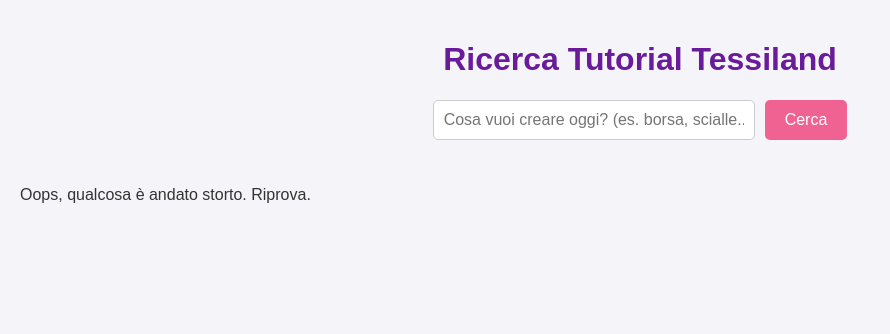
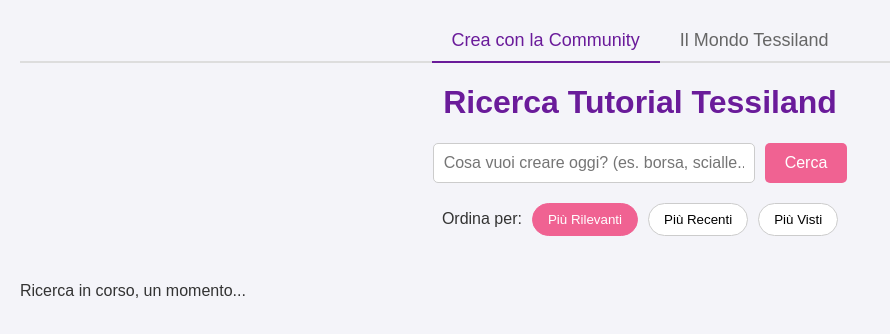
Before and after one commit to Tessiland/tessiland-Youtube, a plain HTML site: page index.html in a window 1280 px wide. Both pictures are taken after a click on the button "Cerca". Shown: the whole page, without its empty margins (0-890 px from the left). Drawn offline with Linux system fonts and the light colour scheme; no server answers.

Commit message:
Implementata interfaccia a schede e logica filtri

```diff
--- a/index.html
+++ b/index.html
@@ -8,17 +8,37 @@
 </head>
 <body>
 
+    <nav class="tabs">
+        <button id="tabDiscover" class="tab-button active">Crea con la Community</button>
+<button id="tabMyChannel" class="tab-button">Il Mondo Tessiland</button>
+    </nav>
+
+    <div id="discoverContent" class="tab-content active">
         <header>
             <h1>Ricerca Tutorial Tessiland</h1>
             <div class="search-container">
                 <input type="text" id="searchInput" placeholder="Cosa vuoi creare oggi? (es. borsa, scialle...)">
                 <button id="searchButton">Cerca</button>
             </div>
+            <div id="filterContainer" class="filter-container">
+                <span>Ordina per:</span>
+                <button class="filter-button active" data-order="relevance">Più Rilevanti</button>
+                <button class="filter-button" data-order="date">Più Recenti</button>
+                <button class="filter-button" data-order="viewCount">Più Visti</button>
+            </div>
         </header>
+        <main id="discoverResults"></main>
+    </div>
 
-    <main>
-        <div id="resultsContainer"></div>
-    </main>
+    <div id="myChannelContent" class="tab-content">
+        <header>
+            <h1>Dal Mio Canale Ufficiale</h1>
+            <p>Una raccolta sempre aggiornata degli ultimi video tutorial Tessiland.</p>
+        </header>
+        <main id="myChannelResults"></main>
+    </div>
+
+
     <script src="script.js"></script>
 </body>
 </html>
--- a/script.js
+++ b/script.js
@@ -1,62 +1,133 @@
-// 1. Prendiamo le "maniglie" degli elementi HTML
+// =================================================================
+// 1. RIFERIMENTI AGLI ELEMENTI HTML
+// =================================================================
+
+// Contenitori principali
+const discoverContent = document.getElementById('discoverContent');
+const myChannelContent = document.getElementById('myChannelContent');
+const discoverResults = document.getElementById('discoverResults');
+const myChannelResults = document.getElementById('myChannelResults');
+
+// Pulsanti delle schede (Tab)
+const tabDiscover = document.getElementById('tabDiscover');
+const tabMyChannel = document.getElementById('tabMyChannel');
+
+// Elementi della ricerca nella scheda "Scopri"
 const searchButton = document.getElementById('searchButton');
 const searchInput = document.getElementById('searchInput');
-const resultsContainer = document.getElementById('resultsContainer');
 
-// Funzione per mostrare i video sulla pagina
-function displayVideos(videos) {
-    // Svuotiamo i risultati precedenti
-    resultsContainer.innerHTML = '';
+// Pulsanti dei filtri
+const filterButtons = document.querySelectorAll('.filter-button');
 
-    // Se non ci sono video, mostriamo un messaggio
+// =================================================================
+// 2. STATO DELL'APPLICAZIONE
+// =================================================================
+
+let activeOrder = 'relevance'; // Il filtro di default è 'rilevanza'
+
+// =================================================================
+// 3. LOGICA DI RICERCA
+// =================================================================
+
+// Funzione generica per mostrare i video in un contenitore
+function displayVideos(videos, container) {
+    container.innerHTML = ''; // Svuota i risultati precedenti
     if (videos.length === 0) {
-        resultsContainer.innerHTML = '<p>Nessun video trovato per la tua ricerca.</p>';
+        container.innerHTML = '<p>Nessun video trovato.</p>';
         return;
     }
-
-    // Per ogni video trovato, creiamo una "card" HTML
     videos.forEach(video => {
         const videoElement = document.createElement('div');
-        videoElement.className = 'video-card'; // Aggiungiamo una classe per lo stile
-
+        videoElement.className = 'video-card';
         videoElement.innerHTML = `
-            <a href="https://www.youtube.com/watch?v=${video.videoId}" target="_blank">
+            <a href="https://www.youtube.com/watch?v=$${video.videoId}" target="_blank" rel="noopener noreferrer">
                 <img src="${video.thumbnail}" alt="${video.title}">
                 <h3>${video.title}</h3>
                 <p>Canale: ${video.channel}</p>
             </a>
         `;
-        resultsContainer.appendChild(videoElement);
+        container.appendChild(videoElement);
     });
 }
 
-// 2. Diciamo al pulsante di "ascoltare" l'evento 'click'
-searchButton.addEventListener('click', async () => {
-    // 3. Quando l'utente clicca, esegui questa funzione asincrona
-
-    // Prendiamo il testo scritto dall'utente e aggiungiamo "Tessiland" per una ricerca mirata
+// Funzione per la ricerca nella scheda "Scopri"
+async function handleDiscoverSearch() {
     const userQuery = searchInput.value;
     const searchTerm = `Tessiland ${userQuery}`;
+    discoverResults.innerHTML = '<p>Ricerca in corso, un momento...</p>';
 
-    // Mostriamo un messaggio di attesa
-    resultsContainer.innerHTML = '<p>Ricerca in corso, un momento...</p>';
+    // Qui inseriremo la chiamata alla funzione Netlify per la ricerca generale
+    console.log(`Ricerca "Scopri": Query='${searchTerm}', Ordine='${activeOrder}'`);
+    // Per ora simuliamo un risultato vuoto
+    // displayVideos([], discoverResults);
+}
 
-    try {
-        // Chiamiamo la nostra Funzione Netlify passando il termine di ricerca
-        const response = await fetch(`/.netlify/functions/cerca-youtube?q=${encodeURIComponent(searchTerm)}`);
+// Funzione per caricare i video del "Mio Canale"
+async function handleMyChannelLoad() {
+    myChannelResults.innerHTML = '<p>Caricamento video dal canale ufficiale...</p>';
 
-        if (!response.ok) {
-            throw new Error('Errore di rete o dal server.');
+    // Qui inseriremo la chiamata alla funzione Netlify per il canale specifico
+    console.log('Ricerca "Il Mio Canale"');
+    // Per ora simuliamo un risultato vuoto
+    // displayVideos([], myChannelResults);
+}
+
+// =================================================================
+// 4. GESTIONE EVENTI (CLICKS)
+// =================================================================
+
+// Logica per cambiare scheda
+function switchToTab(activeTab) {
+    if (activeTab === 'discover') {
+        // Mostra contenuti "Scopri"
+        discoverContent.classList.add('active');
+        myChannelContent.classList.remove('active');
+        // Aggiorna stile pulsanti
+        tabDiscover.classList.add('active');
+        tabMyChannel.classList.remove('active');
+    } else {
+        // Mostra contenuti "Mio Canale"
+        myChannelContent.classList.add('active');
+        discoverContent.classList.remove('active');
+        // Aggiorna stile pulsanti
+        tabMyChannel.classList.add('active');
+        tabDiscover.classList.remove('active');
+        // Carica i video del canale se non sono già stati caricati
+        if (myChannelResults.innerHTML === '') {
+            handleMyChannelLoad();
         }
+    }
+}
 
-        const videos = await response.json();
+// Event listener per i pulsanti delle schede
+tabDiscover.addEventListener('click', () => switchToTab('discover'));
+tabMyChannel.addEventListener('click', () => switchToTab('myChannel'));
 
-        // Usiamo la nostra nuova funzione per mostrare i video
-        displayVideos(videos);
-
-    } catch (error) {
-        // In caso di errore, lo mostriamo sulla pagina
-        resultsContainer.innerHTML = '<p>Oops, qualcosa è andato storto. Riprova.</p>';
-        console.error('Errore:', error);
+// Event listener per il pulsante di ricerca
+searchButton.addEventListener('click', handleDiscoverSearch);
+searchInput.addEventListener('keyup', (event) => {
+    if (event.key === 'Enter') {
+        handleDiscoverSearch();
     }
 });
+
+// Event listener per i pulsanti dei filtri
+filterButtons.forEach(button => {
+    button.addEventListener('click', () => {
+        // Aggiorna lo stato del filtro attivo
+        activeOrder = button.dataset.order;
+        // Aggiorna lo stile dei pulsanti
+        filterButtons.forEach(btn => btn.classList.remove('active'));
+        button.classList.add('active');
+        // Rilancia la ricerca con il nuovo ordine
+        handleDiscoverSearch();
+    });
+});
+
+// =================================================================
+// 5. INIZIALIZZAZIONE
+// =================================================================
+
+// Al caricamento della pagina, assicurati che la prima scheda sia attiva e lancia una ricerca di default
+switchToTab('discover');
+handleDiscoverSearch();
--- a/style.css
+++ b/style.css
@@ -85,3 +85,66 @@
     color: #666;
     margin: 0 15px 15px;
 }
+/* Stili per le schede (Tabs) */
+.tabs {
+    display: flex;
+    justify-content: center;
+    border-bottom: 2px solid #ddd;
+    margin-bottom: 20px;
+}
+
+.tab-button {
+    padding: 10px 20px;
+    border: none;
+    background-color: transparent;
+    font-size: 18px;
+    cursor: pointer;
+    color: #666;
+    margin-bottom: -2px; /* Allinea con il bordo inferiore */
+    border-bottom: 2px solid transparent;
+}
+
+.tab-button.active {
+    color: #6a1b9a;
+    border-bottom: 2px solid #6a1b9a;
+}
+
+/* Stili per il contenuto delle schede */
+.tab-content {
+    display: none; /* Nasconde il contenuto di default */
+}
+
+.tab-content.active {
+    display: block; /* Mostra solo il contenuto attivo */
+}
+
+/* Stili per i filtri */
+.filter-container {
+    margin-top: 20px;
+    display: flex;
+    justify-content: center;
+    align-items: center;
+    gap: 10px;
+}
+
+.filter-button {
+    padding: 8px 15px;
+    border: 1px solid #ccc;
+    background-color: #fff;
+    border-radius: 20px;
+    cursor: pointer;
+}
+
+.filter-button.active {
+    background-color: #f06292;
+    color: white;
+    border-color: #f06292;
+}
+
+/* Adattiamo il main per contenere la griglia */
+main {
+    display: grid;
+    grid-template-columns: repeat(auto-fill, minmax(300px, 1fr));
+    gap: 20px;
+    margin-top: 30px;
+}
```
Lines whose indentation alone changed are shown as unchanged.
